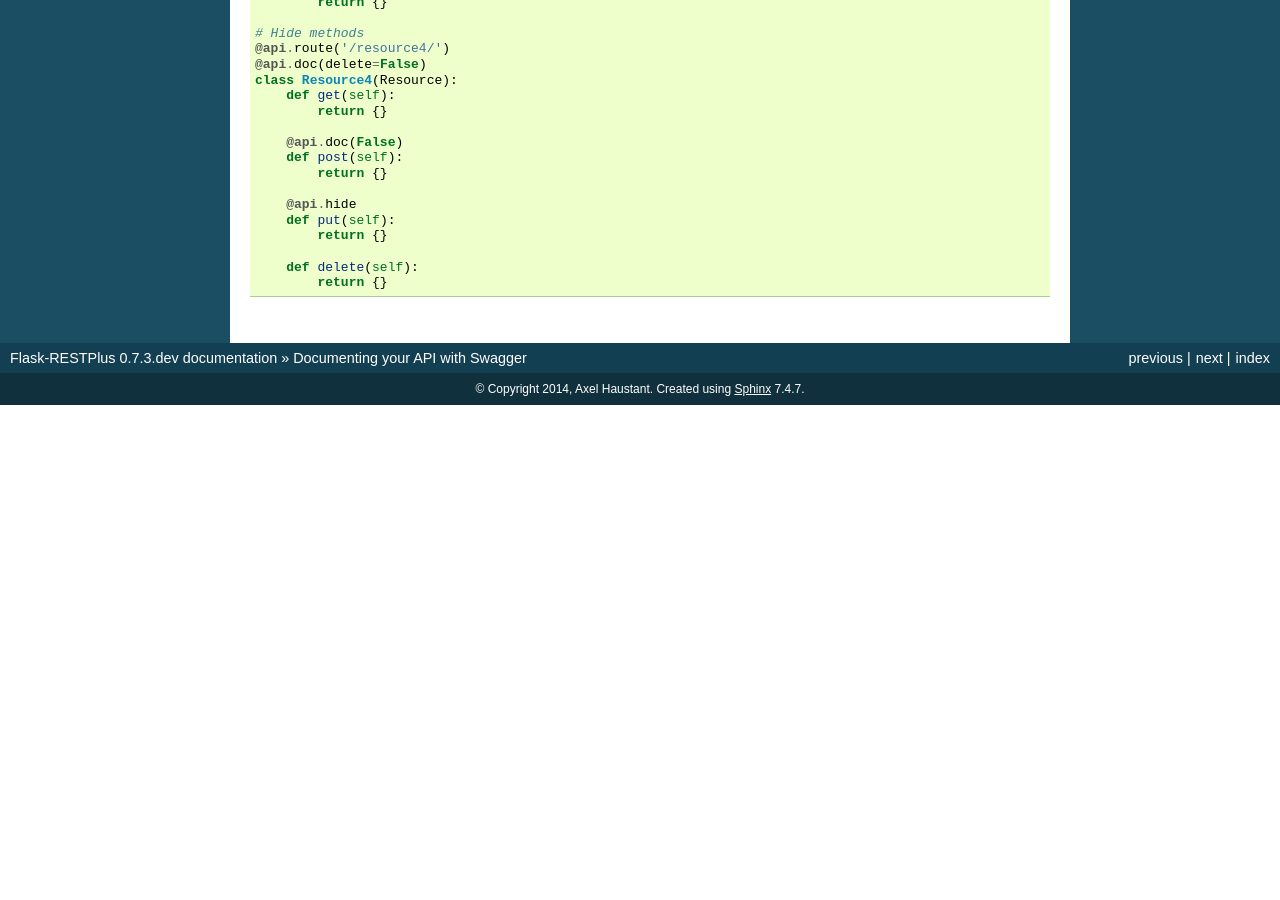
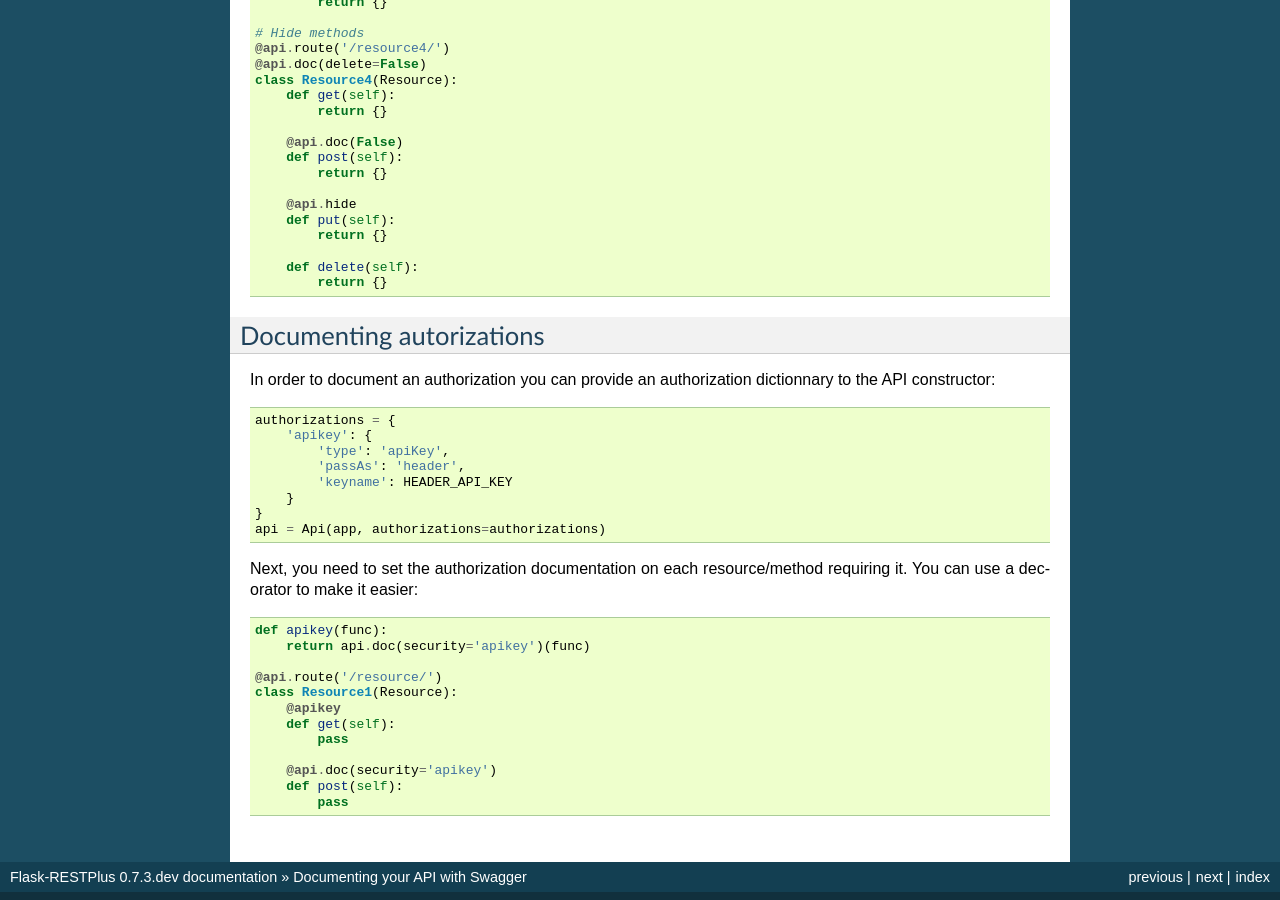
Before and after one commit to noirbizarre/flask-restplus, a Sphinx documentation site: the page built from doc/documenting.rst, in a window 1280 px wide and 900 px high, scrolled down 9298 px. Built offline with Sphinx 7.4.7, drawn with Linux system fonts in a browser that asks for light colours; before the commit the page ends 9703 px from its top, so only the background shows below that; some of the changed text lies outside the part shown.

Commit message:
Document about security/authorizations

```diff
--- a/doc/documenting.rst
+++ b/doc/documenting.rst
@@ -650,3 +650,38 @@ You can hide some resources or methods from documentation using one of the follo
 
         def delete(self):
             return {}
+
+
+Documenting autorizations
+-------------------------
+
+In order to document an authorization you can provide an authorization dictionnary to the API constructor:
+
+.. code-block:: python
+
+    authorizations = {
+        'apikey': {
+            'type': 'apiKey',
+            'passAs': 'header',
+            'keyname': HEADER_API_KEY
+        }
+    }
+    api = Api(app, authorizations=authorizations)
+
+Next, you need to set the authorization documentation on each resource/method requiring it.
+You can use a decorator to make it easier:
+
+.. code-block:: python
+
+    def apikey(func):
+        return api.doc(security='apikey')(func)
+
+    @api.route('/resource/')
+    class Resource1(Resource):
+        @apikey
+        def get(self):
+            pass
+
+        @api.doc(security='apikey')
+        def post(self):
+            pass
```
